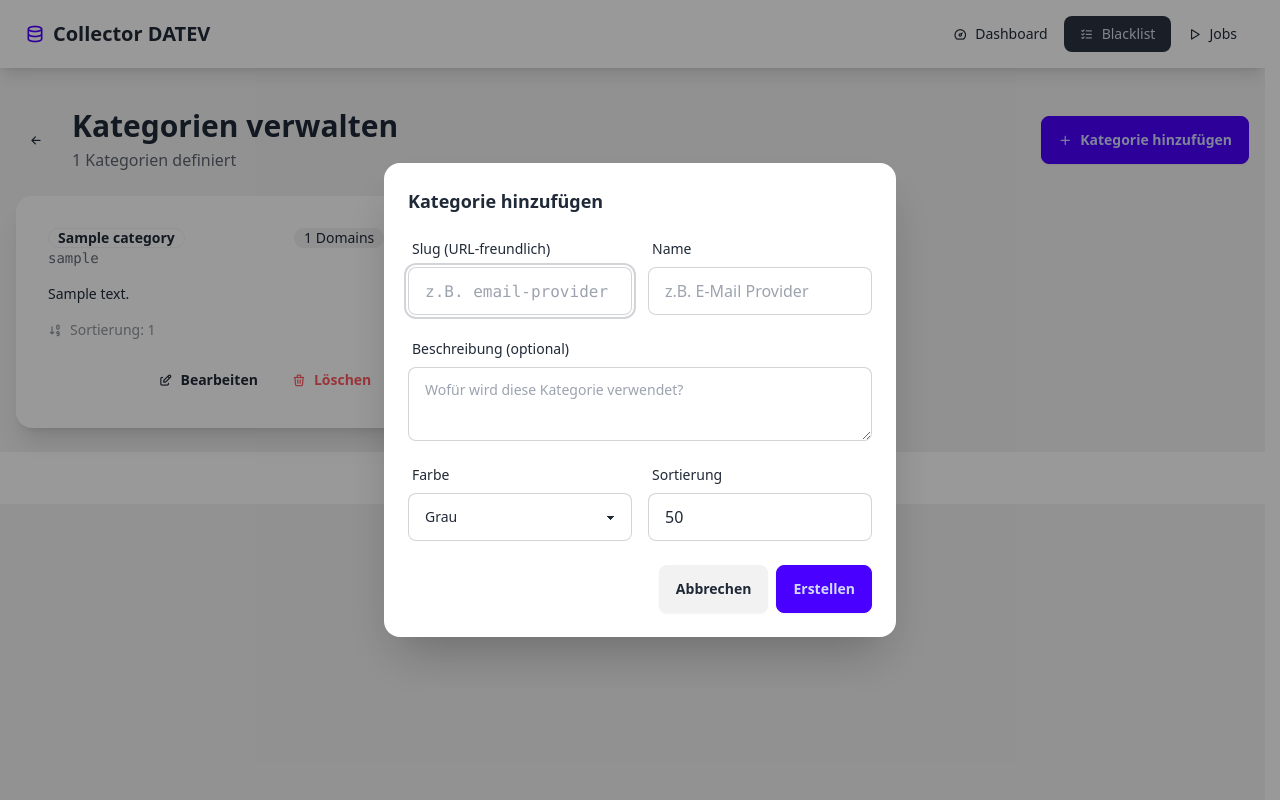
After one commit to CarstenVogelsang/vz_steuerberatertel, a Flask app: page /blacklist/categories in a window 1280 px wide, after a click on "Kategorie hinzufügen". The commit adds this page. Run offline with Flask 3, Linux system fonts and the light colour scheme; tables that the repository leaves empty hold one stand-in row (values such as "Sample post"); some libraries are stand-ins or nearby versions.

Commit message:
feat: Dynamische Kategorie-Verwaltung für Domain Blacklist
Erweitert die Blacklist-Verwaltung um administrierbare Kategorien:

- Neues Category-Model mit Slug, Name, Beschreibung, Farbe und Sortierung
- Domain-Model mit ForeignKey zu Category statt festem String
- Neue Route /blacklist/categories für Kategorie-CRUD
- Categories-Template mit Grid-Layout und farbigen Badges
- CLI-Command `flask seed-categories` für Standard-Kategorien
- 5 Default-Kategorien: E-Mail Provider, Hosting, Verzeichnisse, Social Media, Unsortiert
- Import erkennt Kategorien aus TXT-Datei automatisch

🤖 Generated with [Claude Code](https://claude.com/claude-code)

Co-Authored-By: Claude Opus 4.5 <noreply@anthropic.com>

```diff
--- a/collector_datev/app/models/__init__.py
+++ b/collector_datev/app/models/__init__.py
@@ -3,8 +3,9 @@
 All database models are imported here for easy access.
 """
 
+from app.models.category import Category
 from app.models.domain import Domain
 from app.models.job import Job
 from app.models.log_entry import LogEntry
 
-__all__ = ["Domain", "Job", "LogEntry"]
+__all__ = ["Category", "Domain", "Job", "LogEntry"]
--- a/collector_datev/app/routes/blacklist.py
+++ b/collector_datev/app/routes/blacklist.py
@@ -1,21 +1,30 @@
 """Blacklist Blueprint.
 
-CRUD operations for domain blacklist management.
+CRUD operations for domain blacklist and category management.
 """
 
 from flask import Blueprint, render_template, request, redirect, url_for, flash
 
 from app import db
-from app.models import Domain
+from app.models import Domain, Category
 
 blacklist_bp = Blueprint("blacklist", __name__, url_prefix="/blacklist")
 
 
+# ============================================================================
+# Domain Routes
+# ============================================================================
+
 @blacklist_bp.route("/")
 def index():
     """List all blacklisted domains."""
-    domains = Domain.query.order_by(Domain.category, Domain.domain).all()
-    categories = Domain.CATEGORIES
+    domains = (
+        Domain.query
+        .outerjoin(Category)
+        .order_by(Category.sort_order, Domain.domain)
+        .all()
+    )
+    categories = Category.query.order_by(Category.sort_order).all()
     return render_template(
         "blacklist/index.html",
         domains=domains,
@@ -27,7 +36,7 @@ def index():
 def add():
     """Add a new domain to the blacklist."""
     domain = request.form.get("domain", "").strip().lower()
-    category = request.form.get("category", "unsortiert")
+    category_id = request.form.get("category_id", type=int)
     reason = request.form.get("reason", "").strip()
 
     if not domain:
@@ -43,7 +52,7 @@ def add():
     # Create new domain entry
     new_domain = Domain(
         domain=domain,
-        category=category,
+        category_id=category_id,
         reason=reason,
         created_by="web-ui",
     )
@@ -63,7 +72,7 @@ def edit(domain_id: int):
     domain_entry = Domain.query.get_or_404(domain_id)
 
     domain_entry.domain = request.form.get("domain", domain_entry.domain).strip().lower()
-    domain_entry.category = request.form.get("category", domain_entry.category)
+    domain_entry.category_id = request.form.get("category_id", type=int)
     domain_entry.reason = request.form.get("reason", "").strip()
 
     db.session.commit()
@@ -91,6 +100,102 @@ def delete(domain_id: int):
     return redirect(url_for("blacklist.index"))
 
 
+# ============================================================================
+# Category Routes
+# ============================================================================
+
+@blacklist_bp.route("/categories")
+def categories():
+    """List all categories."""
+    categories = Category.query.order_by(Category.sort_order).all()
+    return render_template(
+        "blacklist/categories.html",
+        categories=categories,
+        badge_colors=Category.BADGE_COLORS,
+    )
+
+
+@blacklist_bp.route("/categories/add", methods=["POST"])
+def add_category():
+    """Add a new category."""
+    slug = request.form.get("slug", "").strip().lower().replace(" ", "-")
+    name = request.form.get("name", "").strip()
+    description = request.form.get("description", "").strip()
+    color = request.form.get("color", "ghost")
+    sort_order = request.form.get("sort_order", 0, type=int)
+
+    if not slug or not name:
+        flash("Slug und Name sind Pflichtfelder.", "error")
+        return redirect(url_for("blacklist.categories"))
+
+    # Check if slug already exists
+    existing = Category.query.filter_by(slug=slug).first()
+    if existing:
+        flash(f"Kategorie mit Slug '{slug}' existiert bereits.", "warning")
+        return redirect(url_for("blacklist.categories"))
+
+    new_category = Category(
+        slug=slug,
+        name=name,
+        description=description,
+        color=color,
+        sort_order=sort_order,
+    )
+    db.session.add(new_category)
+    db.session.commit()
+
+    flash(f"Kategorie '{name}' erstellt.", "success")
+    return redirect(url_for("blacklist.categories"))
+
+
+@blacklist_bp.route("/categories/edit/<int:category_id>", methods=["POST"])
+def edit_category(category_id: int):
+    """Edit an existing category."""
+    category = Category.query.get_or_404(category_id)
+
+    category.slug = request.form.get("slug", category.slug).strip().lower().replace(" ", "-")
+    category.name = request.form.get("name", category.name).strip()
+    category.description = request.form.get("description", "").strip()
+    category.color = request.form.get("color", category.color)
+    category.sort_order = request.form.get("sort_order", category.sort_order, type=int)
+
+    db.session.commit()
+
+    # Re-export blacklist with updated category names
+    _export_blacklist_to_txt()
+
+    flash(f"Kategorie '{category.name}' aktualisiert.", "success")
+    return redirect(url_for("blacklist.categories"))
+
+
+@blacklist_bp.route("/categories/delete/<int:category_id>", methods=["POST"])
+def delete_category(category_id: int):
+    """Delete a category and move its domains to 'unsortiert'."""
+    category = Category.query.get_or_404(category_id)
+
+    if category.slug == "unsortiert":
+        flash("Die Kategorie 'Unsortiert' kann nicht gelöscht werden.", "error")
+        return redirect(url_for("blacklist.categories"))
+
+    category_name = category.name
+
+    # Move all domains to unsortiert (or null)
+    Domain.query.filter_by(category_id=category.id).update({"category_id": None})
+
+    db.session.delete(category)
+    db.session.commit()
+
+    # Re-export blacklist
+    _export_blacklist_to_txt()
+
+    flash(f"Kategorie '{category_name}' gelöscht. Domains wurden zu 'Unsortiert' verschoben.", "success")
+    return redirect(url_for("blacklist.categories"))
+
+
+# ============================================================================
+# Helper Functions
+# ============================================================================
+
 def _export_blacklist_to_txt():
     """Export blacklist to domain_blacklist.txt after each change."""
     from pathlib import Path
@@ -99,14 +204,22 @@ def _export_blacklist_to_txt():
     data_dir = current_app.config["PROJECT_ROOT"] / "data"
     filepath = data_dir / "domain_blacklist.txt"
 
-    domains = Domain.query.order_by(Domain.category, Domain.domain).all()
+    # Get all domains ordered by category and domain name
+    domains = (
+        Domain.query
+        .outerjoin(Category)
+        .order_by(Category.sort_order, Domain.domain)
+        .all()
+    )
 
     with open(filepath, "w") as f:
-        current_category = None
+        current_category_id = -1  # Sentinel to detect first category
         for domain in domains:
-            if domain.category != current_category:
-                if current_category is not None:
+            cat_id = domain.category_id or 0
+            if cat_id != current_category_id:
+                if current_category_id != -1:
                     f.write("\n")
-                f.write(f"# {domain.category.title()}\n")
-                current_category = domain.category
+                category_name = domain.category_slug if domain.category_rel else "unsortiert"
+                f.write(f"# {category_name}\n")
+                current_category_id = cat_id
             f.write(f"{domain.domain}\n")
--- /dev/null
+++ b/collector_datev/app/templates/blacklist/categories.html
@@ -0,0 +1,215 @@
+{% extends "base.html" %}
+
+{% block title %}Kategorien - Collector DATEV{% endblock %}
+
+{% block content %}
+<div class="flex items-center gap-4 mb-6">
+    <a href="{{ url_for('blacklist.index') }}" class="btn btn-ghost btn-sm">
+        <i class="ti ti-arrow-left"></i>
+    </a>
+    <div class="flex-1">
+        <h1 class="text-3xl font-bold">Kategorien verwalten</h1>
+        <p class="text-base-content/70 mt-1">{{ categories | length }} Kategorien definiert</p>
+    </div>
+    <button class="btn btn-primary" onclick="add_modal.showModal()">
+        <i class="ti ti-plus"></i>
+        Kategorie hinzufügen
+    </button>
+</div>
+
+<!-- Categories Grid -->
+<div class="grid grid-cols-1 md:grid-cols-2 lg:grid-cols-3 gap-4">
+    {% for cat in categories %}
+    <div class="card bg-base-100 shadow-xl">
+        <div class="card-body">
+            <div class="flex justify-between items-start">
+                <div>
+                    <h2 class="card-title">
+                        <span class="badge badge-{{ cat.color }}">{{ cat.name }}</span>
+                    </h2>
+                    <p class="text-sm text-base-content/70 font-mono">{{ cat.slug }}</p>
+                </div>
+                <div class="badge badge-ghost">{{ cat.domain_count }} Domains</div>
+            </div>
+
+            {% if cat.description %}
+            <p class="text-sm mt-2">{{ cat.description }}</p>
+            {% endif %}
+
+            <div class="flex items-center gap-2 mt-2 text-sm text-base-content/50">
+                <i class="ti ti-sort-ascending-numbers"></i>
+                Sortierung: {{ cat.sort_order }}
+            </div>
+
+            <div class="card-actions justify-end mt-4">
+                <button class="btn btn-ghost btn-sm"
+                        onclick="openEditModal({{ cat.id }}, '{{ cat.slug }}', '{{ cat.name }}', '{{ cat.description or '' }}', '{{ cat.color }}', {{ cat.sort_order }})">
+                    <i class="ti ti-edit"></i>
+                    Bearbeiten
+                </button>
+                {% if cat.slug != 'unsortiert' %}
+                <form action="{{ url_for('blacklist.delete_category', category_id=cat.id) }}"
+                      method="POST"
+                      onsubmit="return confirm('Kategorie wirklich löschen? Domains werden zu Unsortiert verschoben.')">
+                    <button type="submit" class="btn btn-ghost btn-sm text-error">
+                        <i class="ti ti-trash"></i>
+                        Löschen
+                    </button>
+                </form>
+                {% endif %}
+            </div>
+        </div>
+    </div>
+    {% endfor %}
+
+    <!-- Empty State -->
+    {% if not categories %}
+    <div class="col-span-full">
+        <div class="alert">
+            <i class="ti ti-info-circle"></i>
+            <span>Noch keine Kategorien vorhanden. Erstelle deine erste Kategorie!</span>
+        </div>
+    </div>
+    {% endif %}
+</div>
+
+<!-- Add Modal -->
+<dialog id="add_modal" class="modal">
+    <div class="modal-box">
+        <h3 class="font-bold text-lg mb-4">Kategorie hinzufügen</h3>
+        <form action="{{ url_for('blacklist.add_category') }}" method="POST">
+            <div class="grid grid-cols-2 gap-4">
+                <div class="form-control">
+                    <label class="label">
+                        <span class="label-text">Slug (URL-freundlich)</span>
+                    </label>
+                    <input type="text" name="slug" placeholder="z.B. email-provider"
+                           class="input input-bordered font-mono" required
+                           pattern="[a-z0-9\-]+" title="Nur Kleinbuchstaben, Zahlen und Bindestriche">
+                </div>
+
+                <div class="form-control">
+                    <label class="label">
+                        <span class="label-text">Name</span>
+                    </label>
+                    <input type="text" name="name" placeholder="z.B. E-Mail Provider"
+                           class="input input-bordered" required>
+                </div>
+            </div>
+
+            <div class="form-control mt-4">
+                <label class="label">
+                    <span class="label-text">Beschreibung (optional)</span>
+                </label>
+                <textarea name="description" class="textarea textarea-bordered"
+                          placeholder="Wofür wird diese Kategorie verwendet?"></textarea>
+            </div>
+
+            <div class="grid grid-cols-2 gap-4 mt-4">
+                <div class="form-control">
+                    <label class="label">
+                        <span class="label-text">Farbe</span>
+                    </label>
+                    <select name="color" class="select select-bordered">
+                        {% for value, label in badge_colors %}
+                        <option value="{{ value }}">{{ label }}</option>
+                        {% endfor %}
+                    </select>
+                </div>
+
+                <div class="form-control">
+                    <label class="label">
+                        <span class="label-text">Sortierung</span>
+                    </label>
+                    <input type="number" name="sort_order" value="50" min="0" max="999"
+                           class="input input-bordered">
+                </div>
+            </div>
+
+            <div class="modal-action">
+                <button type="button" class="btn" onclick="add_modal.close()">Abbrechen</button>
+                <button type="submit" class="btn btn-primary">Erstellen</button>
+            </div>
+        </form>
+    </div>
+    <form method="dialog" class="modal-backdrop">
+        <button>close</button>
+    </form>
+</dialog>
+
+<!-- Edit Modal -->
+<dialog id="edit_modal" class="modal">
+    <div class="modal-box">
+        <h3 class="font-bold text-lg mb-4">Kategorie bearbeiten</h3>
+        <form id="edit_form" method="POST">
+            <div class="grid grid-cols-2 gap-4">
+                <div class="form-control">
+                    <label class="label">
+                        <span class="label-text">Slug (URL-freundlich)</span>
+                    </label>
+                    <input type="text" name="slug" id="edit_slug"
+                           class="input input-bordered font-mono" required
+                           pattern="[a-z0-9\-]+" title="Nur Kleinbuchstaben, Zahlen und Bindestriche">
+                </div>
+
+                <div class="form-control">
+                    <label class="label">
+                        <span class="label-text">Name</span>
+                    </label>
+                    <input type="text" name="name" id="edit_name"
+                           class="input input-bordered" required>
+                </div>
+            </div>
+
+            <div class="form-control mt-4">
+                <label class="label">
+                    <span class="label-text">Beschreibung (optional)</span>
+                </label>
+                <textarea name="description" id="edit_description"
+                          class="textarea textarea-bordered"></textarea>
+            </div>
+
+            <div class="grid grid-cols-2 gap-4 mt-4">
+                <div class="form-control">
+                    <label class="label">
+                        <span class="label-text">Farbe</span>
+                    </label>
+                    <select name="color" id="edit_color" class="select select-bordered">
+                        {% for value, label in badge_colors %}
+                        <option value="{{ value }}">{{ label }}</option>
+                        {% endfor %}
+                    </select>
+                </div>
+
+                <div class="form-control">
+                    <label class="label">
+                        <span class="label-text">Sortierung</span>
+                    </label>
+                    <input type="number" name="sort_order" id="edit_sort_order"
+                           min="0" max="999" class="input input-bordered">
+                </div>
+            </div>
+
+            <div class="modal-action">
+                <button type="button" class="btn" onclick="edit_modal.close()">Abbrechen</button>
+                <button type="submit" class="btn btn-primary">Speichern</button>
+            </div>
+        </form>
+    </div>
+    <form method="dialog" class="modal-backdrop">
+        <button>close</button>
+    </form>
+</dialog>
+
+<script>
+function openEditModal(id, slug, name, description, color, sortOrder) {
+    document.getElementById('edit_form').action = '/blacklist/categories/edit/' + id;
+    document.getElementById('edit_slug').value = slug;
+    document.getElementById('edit_name').value = name;
+    document.getElementById('edit_description').value = description;
+    document.getElementById('edit_color').value = color;
+    document.getElementById('edit_sort_order').value = sortOrder;
+    edit_modal.showModal();
+}
+</script>
+{% endblock %}
```
Also changed, not shown: collector_datev/app/commands.py (+57 -21 lines), collector_datev/app/models/category.py (added, +105 -0 lines), collector_datev/app/models/domain.py (+21 -9 lines), collector_datev/app/templates/blacklist/index.html (+28 -15 lines).
